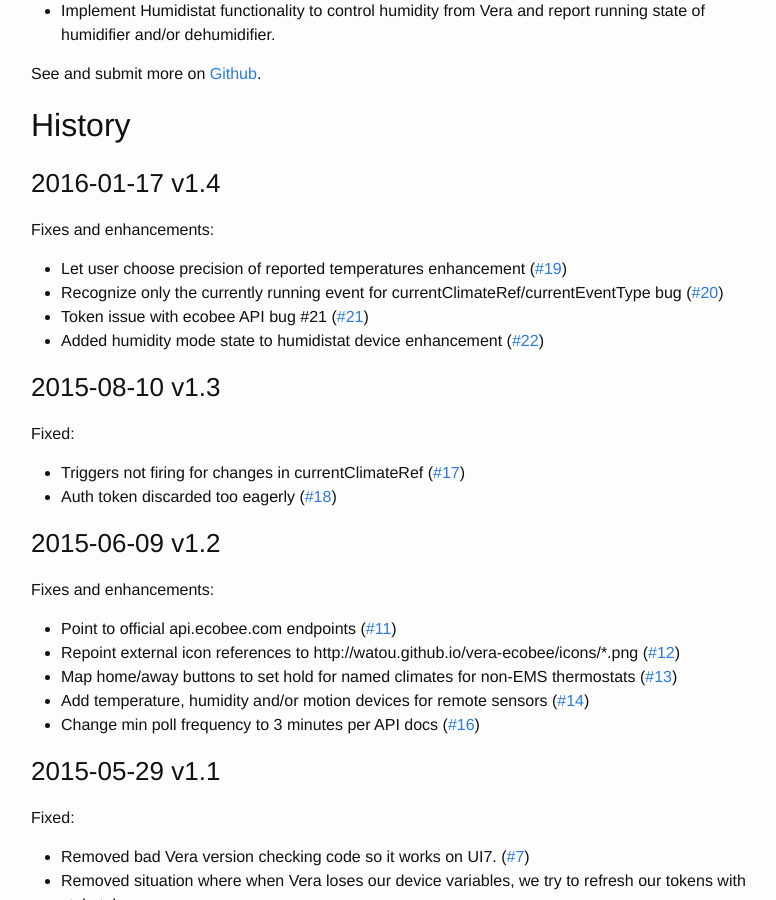
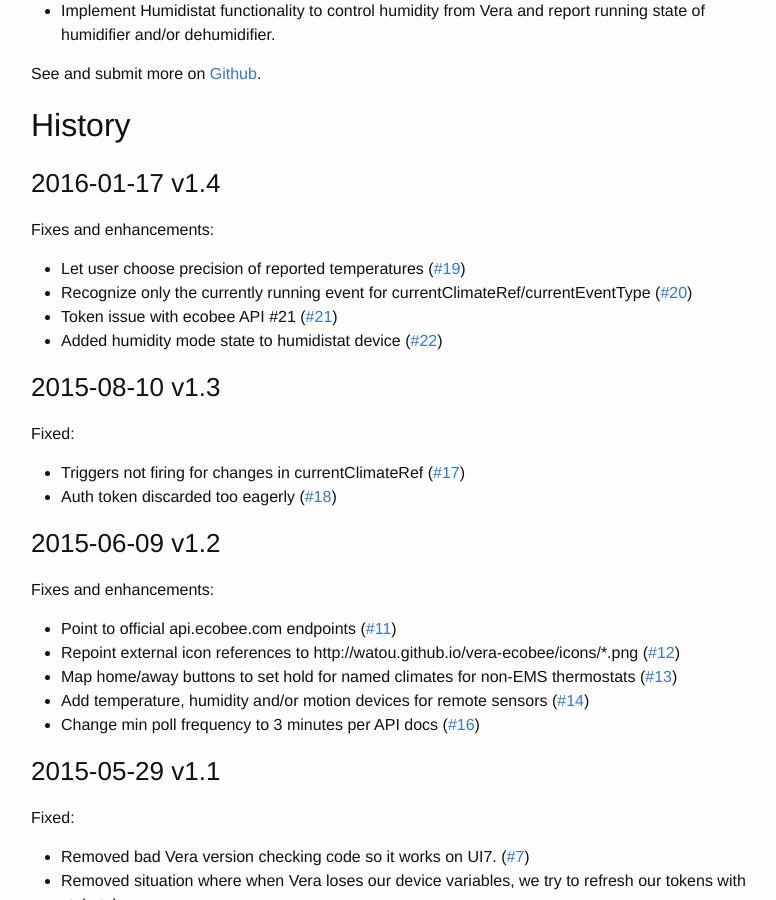
Before and after one commit to watou/vera-ecobee, a Jekyll site: the page built from index.md, in a window 1280 px wide and 900 px high, scrolled down 10728 px. Shown: the whole window, without its empty margins (239-1015 px from the left). Built offline with Jekyll 4.4.1, drawn with Linux system fonts in a browser that asks for light colours.

Commit message:
I'm always doing that!
Signed-off-by: John Cocula <john@cocula.com>

```diff
--- a/index.md
+++ b/index.md
@@ -334,10 +334,10 @@ See and submit more on [Github](https://github.com/watou/vera-ecobee/issues?page
 
 Fixes and enhancements:
 
-* Let user choose precision of reported temperatures enhancement ([#19](https://github.com/watou/vera-ecobee/issues/19))
-* Recognize only the currently running event for currentClimateRef/currentEventType bug ([#20](https://github.com/watou/vera-ecobee/issues/20))
-* Token issue with ecobee API bug #21 ([#21](https://github.com/watou/vera-ecobee/issues/21))
-* Added humidity mode state to humidistat device enhancement ([#22](22))
+* Let user choose precision of reported temperatures ([#19](https://github.com/watou/vera-ecobee/issues/19))
+* Recognize only the currently running event for currentClimateRef/currentEventType ([#20](https://github.com/watou/vera-ecobee/issues/20))
+* Token issue with ecobee API #21 ([#21](https://github.com/watou/vera-ecobee/issues/21))
+* Added humidity mode state to humidistat device ([#22](22))
 
 ### 2015-08-10    v1.3
 
```
